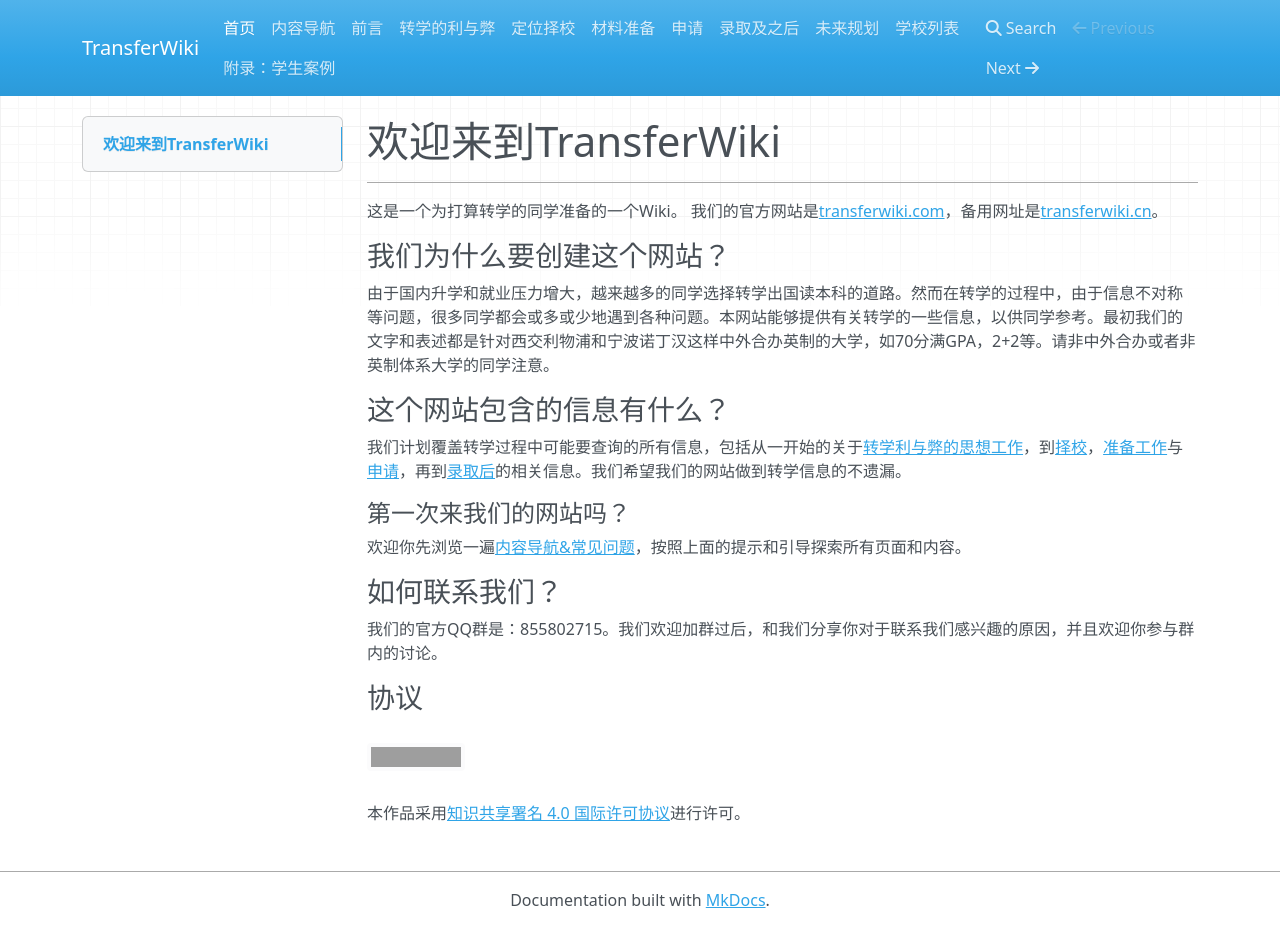
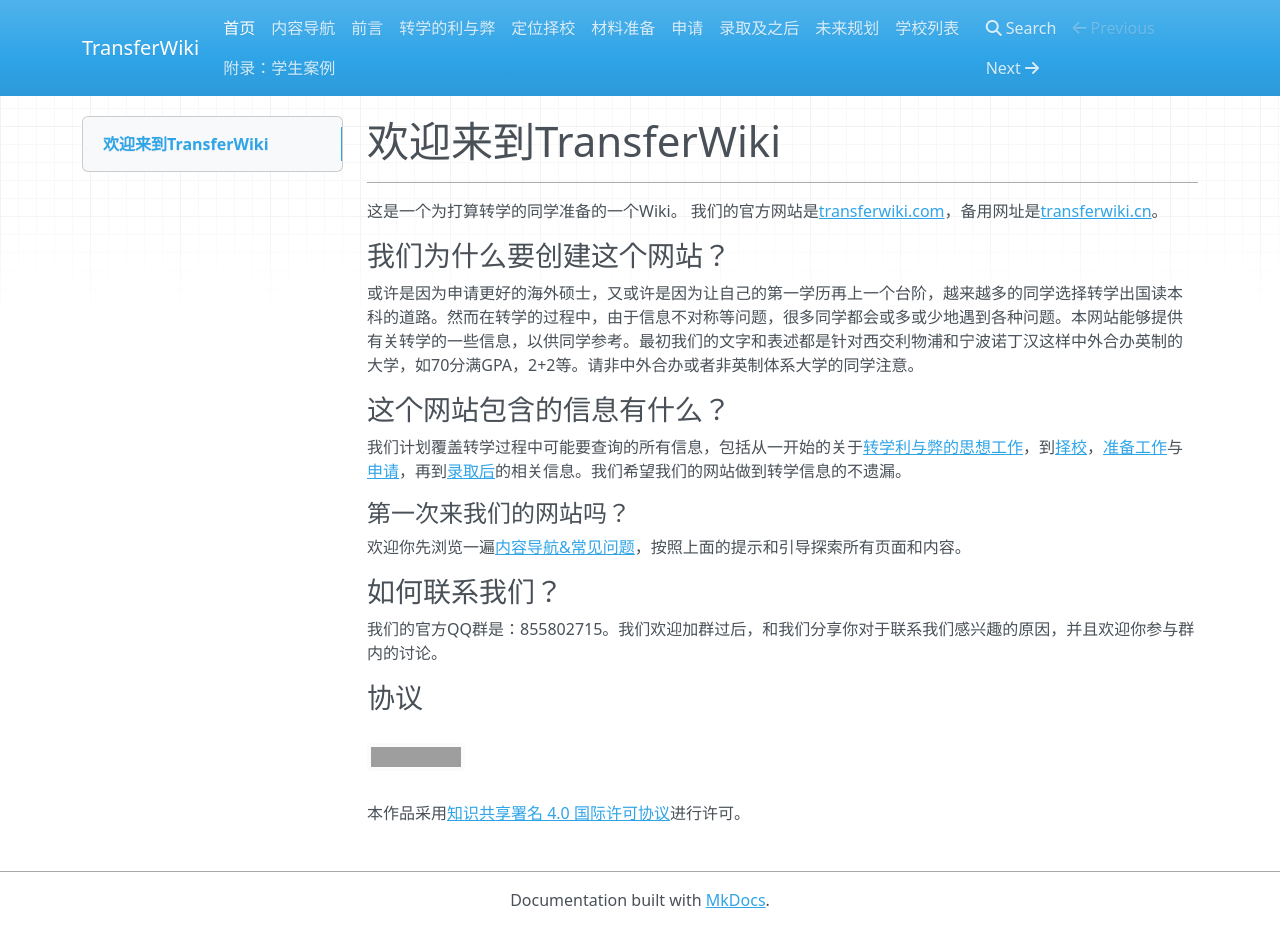
Before and after one commit to SihanXU/TransferWiki, an MkDocs documentation site: the page built from docs/index.md, in a window 1280 px wide and 928 px high. Built offline with MkDocs 1.6.1, drawn with Linux system fonts in a browser that asks for light colours; nearby versions of some CDN libraries; grey boxes are pictures that could not be loaded.

Commit message:
Update index.md

```diff
--- a/docs/index.md
+++ b/docs/index.md
@@ -7,7 +7,7 @@
 
 ### 我们为什么要创建这个网站？
 
-由于国内升学和就业压力增大，越来越多的同学选择转学出国读本科的道路。然而在转学的过程中，由于信息不对称等问题，很多同学都会或多或少地遇到各种问题。本网站能够提供有关转学的一些信息，以供同学参考。最初我们的文字和表述都是针对西交利物浦和宁波诺丁汉这样中外合办英制的大学，如70分满GPA，2+2等。请非中外合办或者非英制体系大学的同学注意。
+或许是因为申请更好的海外硕士，又或许是因为让自己的第一学历再上一个台阶，越来越多的同学选择转学出国读本科的道路。然而在转学的过程中，由于信息不对称等问题，很多同学都会或多或少地遇到各种问题。本网站能够提供有关转学的一些信息，以供同学参考。最初我们的文字和表述都是针对西交利物浦和宁波诺丁汉这样中外合办英制的大学，如70分满GPA，2+2等。请非中外合办或者非英制体系大学的同学注意。
 
 ### 这个网站包含的信息有什么？
 
```
